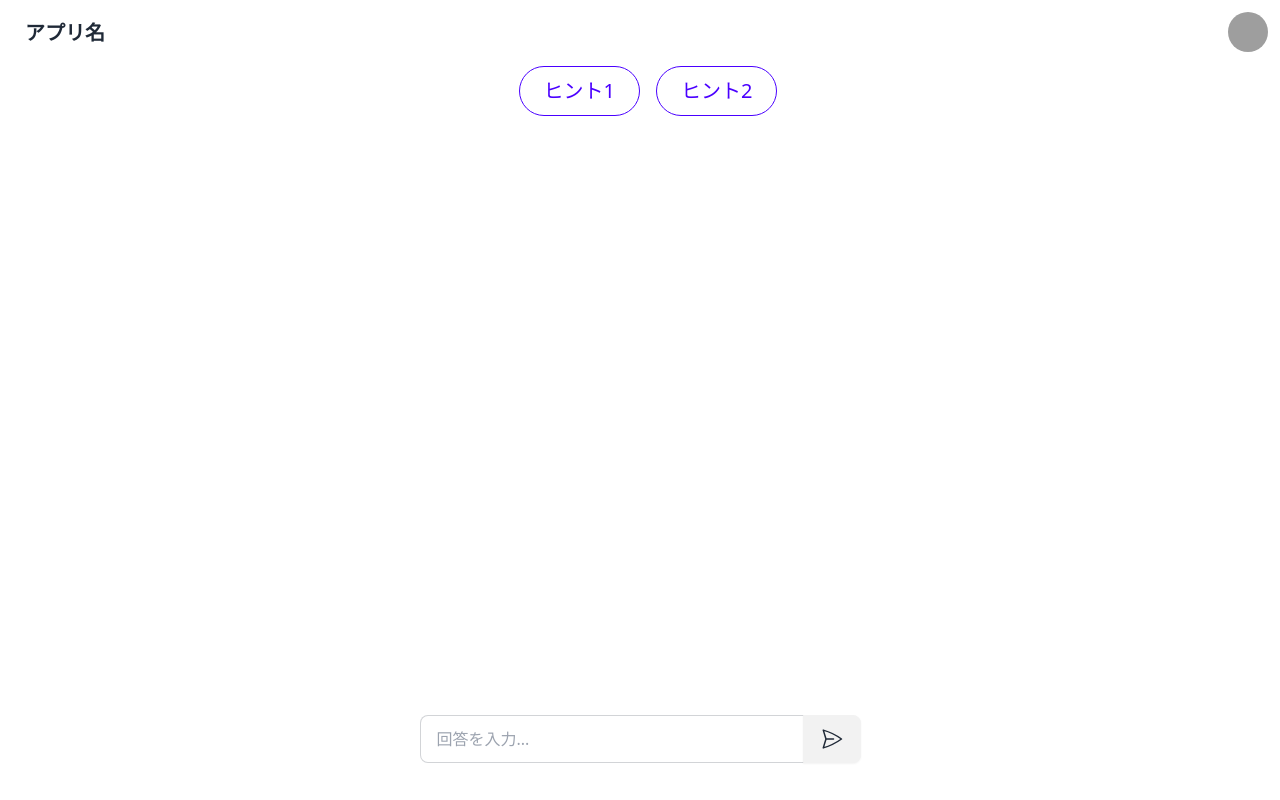
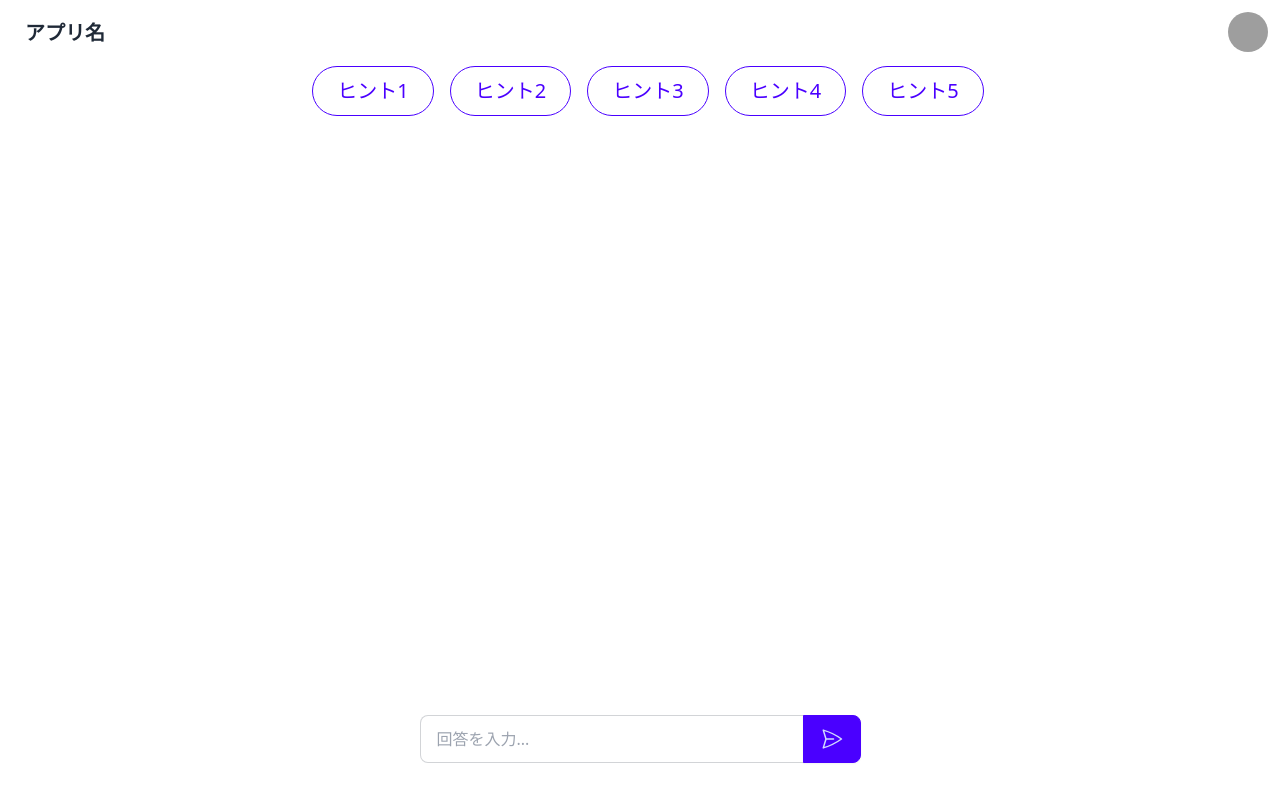
Before and after one commit to sasanqua-create/KeyGuessr, a React (Create React App) app in the folder frontend/: page /game in a window 1280 px wide. Built offline with nearby package versions, Linux system fonts and the light colour scheme; grey boxes are pictures that could not be loaded.

Commit message:
fix: ボタンをprimary色に変更

```diff
--- a/frontend/src/components/game/Answer.tsx
+++ b/frontend/src/components/game/Answer.tsx
@@ -2,7 +2,7 @@ export const Answer: React.FC = () => {
     return (
         <div className="join">
             <input className="input input-bordered join-item w-96" placeholder="回答を入力..."/>
-            <button className="btn join-item">
+            <button className="btn btn-primary join-item">
                 <svg xmlns="http://www.w3.org/2000/svg" fill="none" viewBox="0 0 24 24" strokeWidth="1.5" stroke="currentColor" className="w-6 h-6">
                     <path strokeLinecap="round" strokeLinejoin="round" d="M6 12 3.269 3.125A59.769 59.769 0 0 1 21.485 12 59.768 59.768 0 0 1 3.27 20.875L5.999 12Zm0 0h7.5" />
                 </svg>
--- a/frontend/src/pages/game.tsx
+++ b/frontend/src/pages/game.tsx
@@ -5,7 +5,7 @@ export const Game: React.FC = () => {
   return (
     <div className="h-full flex-1">
       <div className="h-1/6">
-        <Hint hints={['ヒント1', 'ヒント2']} />
+        <Hint hints={['ヒント1', 'ヒント2','ヒント3','ヒント4','ヒント5']} />
       </div>
       <div className="h-2/3"></div>
       <div className="h-1/6 flex items-center justify-center">
```
